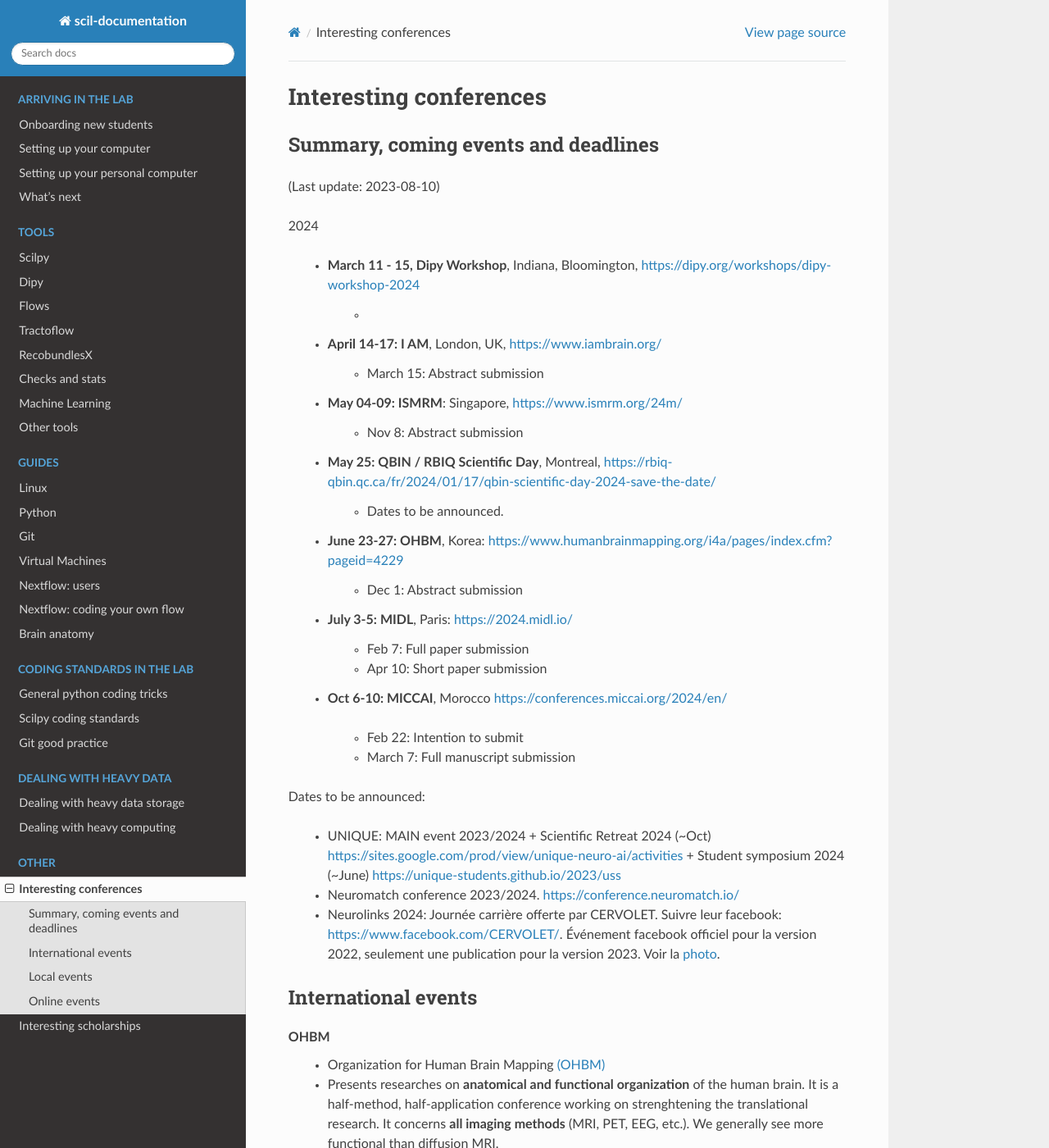
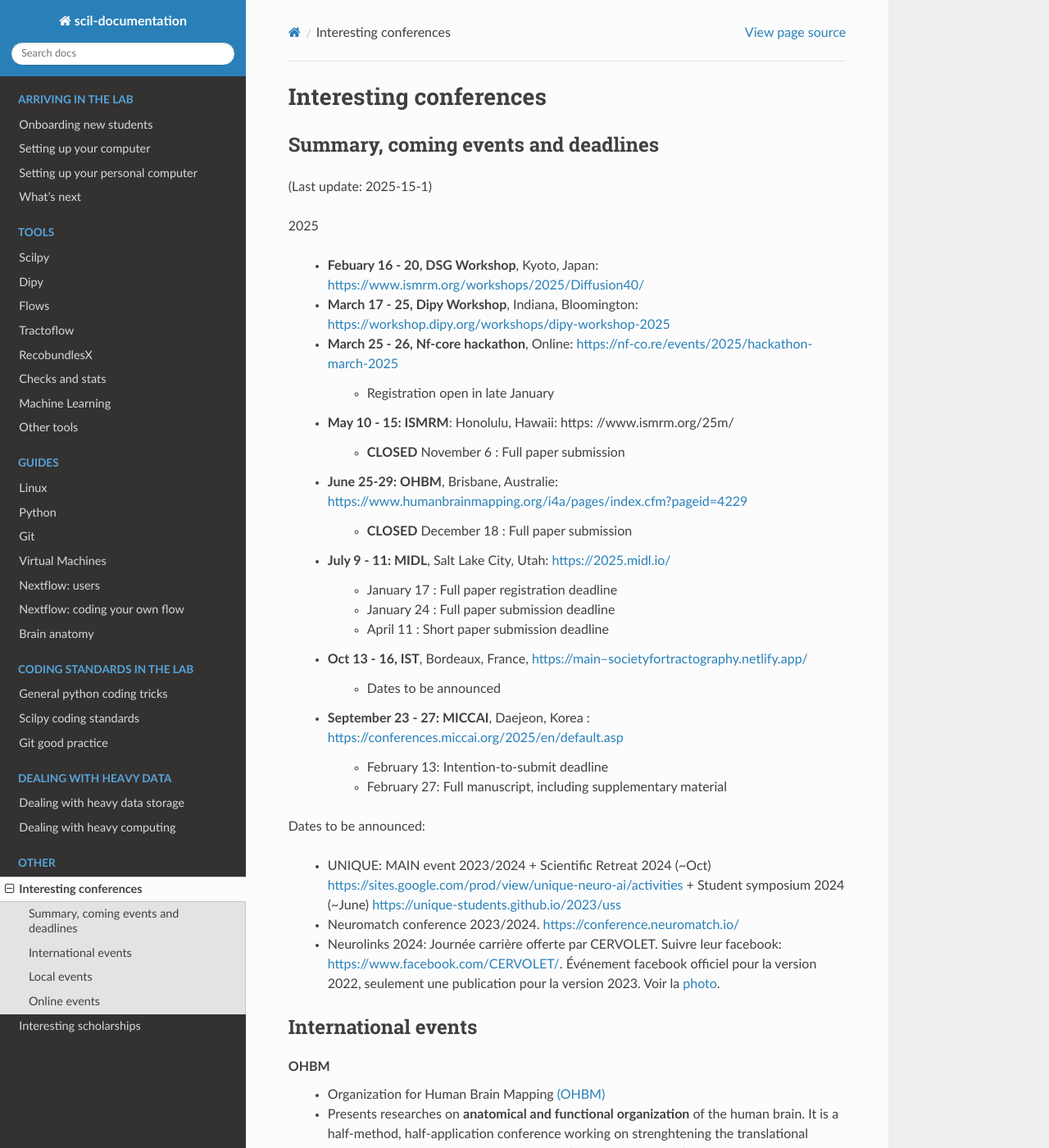
Before and after one commit to scilus/scil-documentation, a Sphinx documentation site: the page built from source/other/conferences.rst, in a window 1280 px wide and 1400 px high. Shown: the whole window at 82% size. Built offline with Sphinx 7.4.7 and the Read the Docs theme 3.1.0, drawn with Linux system fonts in a browser that asks for light colours.

Commit message:
2025 Dates update conferences.rst
conference and dates update. removed IAM as i could not find them. removed QBIN as they do not seem to have 2025 conference.

```diff
--- a/source/other/conferences.rst
+++ b/source/other/conferences.rst
@@ -8,40 +8,41 @@ Interesting conferences
 Summary, coming events and deadlines
 ------------------------------------
 
-(Last update: 2023-08-10)
+(Last update: 2025-15-1)
 
 
-2024
+2025
 
-    - **March 11 - 15, Dipy Workshop**, Indiana, Bloomington, https://dipy.org/workshops/dipy-workshop-2024
+    - **Febuary 16 - 20, DSG Workshop**, Kyoto, Japan: https://www.ismrm.org/workshops/2025/Diffusion40/
 
-        -
+    - **March 17 - 25, Dipy Workshop**, Indiana, Bloomington: https://workshop.dipy.org/workshops/dipy-workshop-2025
 
-    - **April 14-17: I AM**, London, UK, https://www.iambrain.org/
+    - **March 25 - 26, Nf-core hackathon**, Online: https://nf-co.re/events/2025/hackathon-march-2025
 
-        - March 15: Abstract submission
+        - Registration open in late January
 
-    - **May 04-09: ISMRM**: Singapore, https://www.ismrm.org/24m/
+    - **May 10 - 15: ISMRM**: Honolulu, Hawaii: https: //www.ismrm.org/25m/
 
-        - Nov 8: Abstract submission
+        - **CLOSED** November 6 : Full paper submission
 
-    - **May 25: QBIN / RBIQ Scientific Day**, Montreal, https://rbiq-qbin.qc.ca/fr/2024/01/17/qbin-scientific-day-2024-save-the-date/
+    - **June 25-29: OHBM**, Brisbane, Australie: https://www.humanbrainmapping.org/i4a/pages/index.cfm?pageid=4229
 
-        - Dates to be announced.
+        - **CLOSED** December 18 : Full paper submission
 
-    - **June 23-27: OHBM**, Korea: https://www.humanbrainmapping.org/i4a/pages/index.cfm?pageid=4229
+    - **July 9 - 11: MIDL**, Salt Lake City, Utah: https://2025.midl.io/
 
-        - Dec 1: Abstract submission
+        - January 17 : Full paper registration deadline
+        - January 24 : Full paper submission deadline
+        - April 11 : Short paper submission deadline
 
-    - **July 3-5: MIDL**, Paris: https://2024.midl.io/
+    - **Oct 13 - 16, IST**, Bordeaux, France, https://main--societyfortractography.netlify.app/
 
-        - Feb 7: Full paper submission
-        - Apr 10: Short paper submission
+        - Dates to be announced
 
-    - | **Oct 6-10: MICCAI**, Morocco https://conferences.miccai.org/2024/en/
+    - **September 23 - 27: MICCAI**, Daejeon, Korea  : https://conferences.miccai.org/2025/en/default.asp
 
-        - Feb 22: Intention to submit
-        - March 7: Full manuscript submission
+         - February 13: Intention-to-submit deadline
+         - February 27: Full manuscript, including supplementary material
 
 Dates to be announced:
 
```
